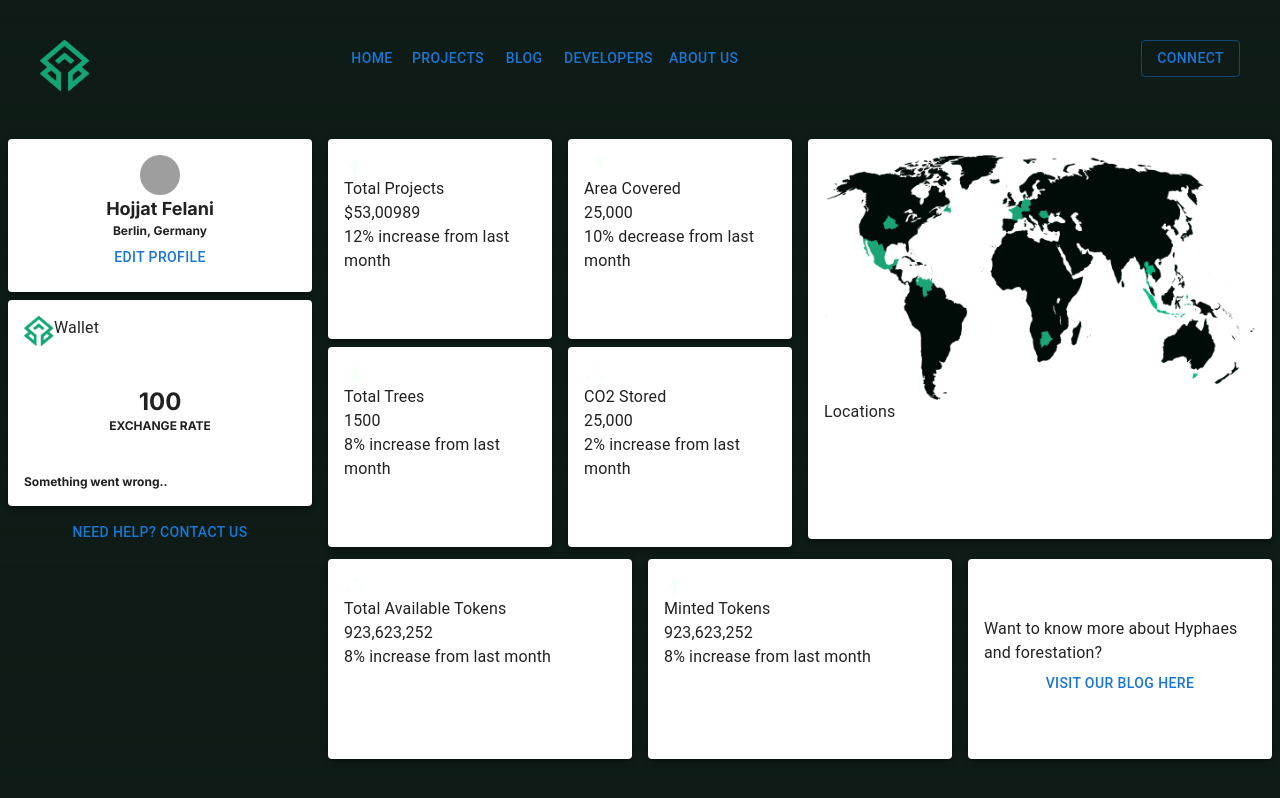
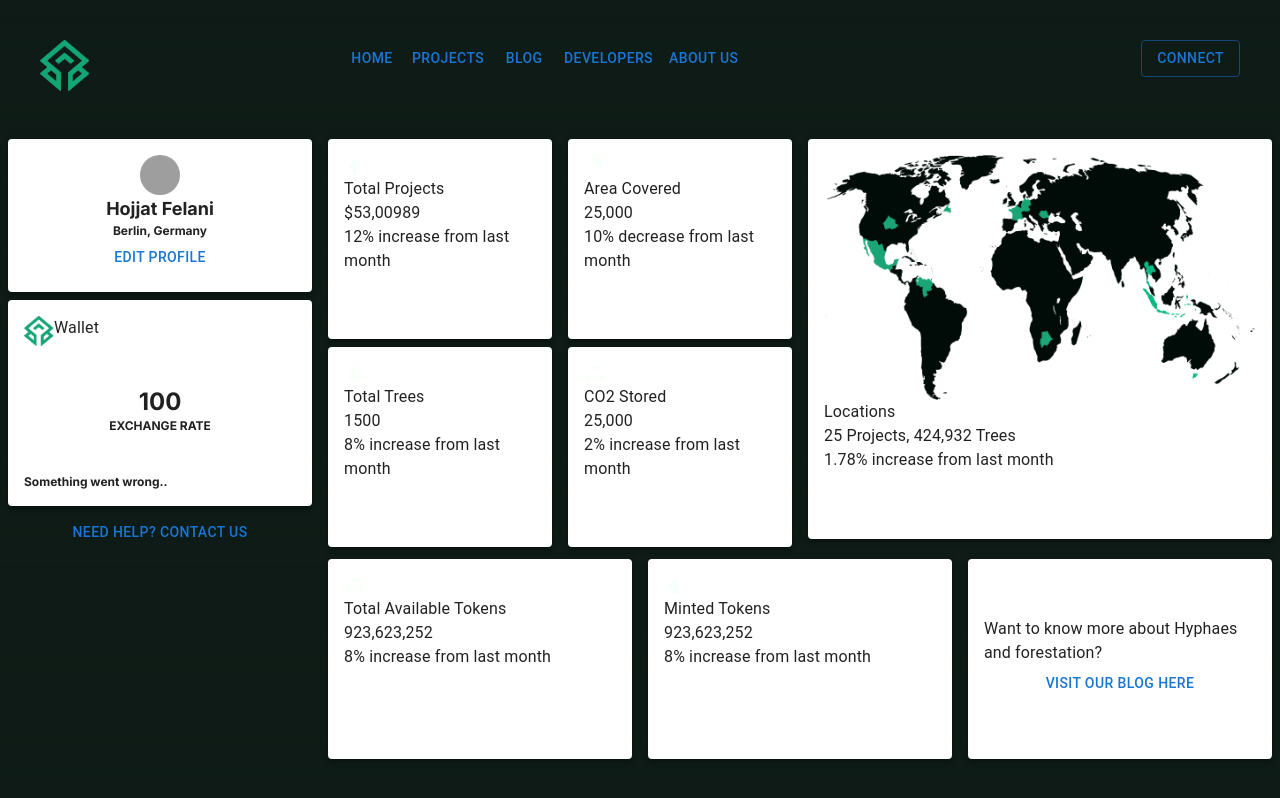
Before and after one commit to HDehka/Keditrees, a Next.js app in the folder frontend/: page /dashboard in a window 1280 px wide. Shown: the top 798 px of the page. Built offline with nearby package versions, Linux system fonts and the light colour scheme; grey boxes are pictures that could not be loaded.

Commit message:
really finalize

```diff
--- a/frontend/components/DashboardCard.tsx
+++ b/frontend/components/DashboardCard.tsx
@@ -57,7 +57,7 @@ function DashboardCard({
       {iconName ? icon(iconName) : null}
       <Typography className="text-sm">{title}</Typography>
       <Typography className="text-2xl mt-2">{value}</Typography>
-      <Typography className="text-xs mt-2">{change}</Typography>
+      <Typography className="text-xs mt-20">{change}</Typography>
     </Paper>
   )
 }
--- a/frontend/components/DashboardMain.tsx
+++ b/frontend/components/DashboardMain.tsx
@@ -42,6 +42,8 @@ function DashboardMain() {
           <DashboardCard
             className="dashboardCard h-full"
             title="Locations"
+            value="25 Projects, 424,932 Trees"
+            change="1.78% increase from last month"
             iconName={Icon.world}
           />
         </div>
```
